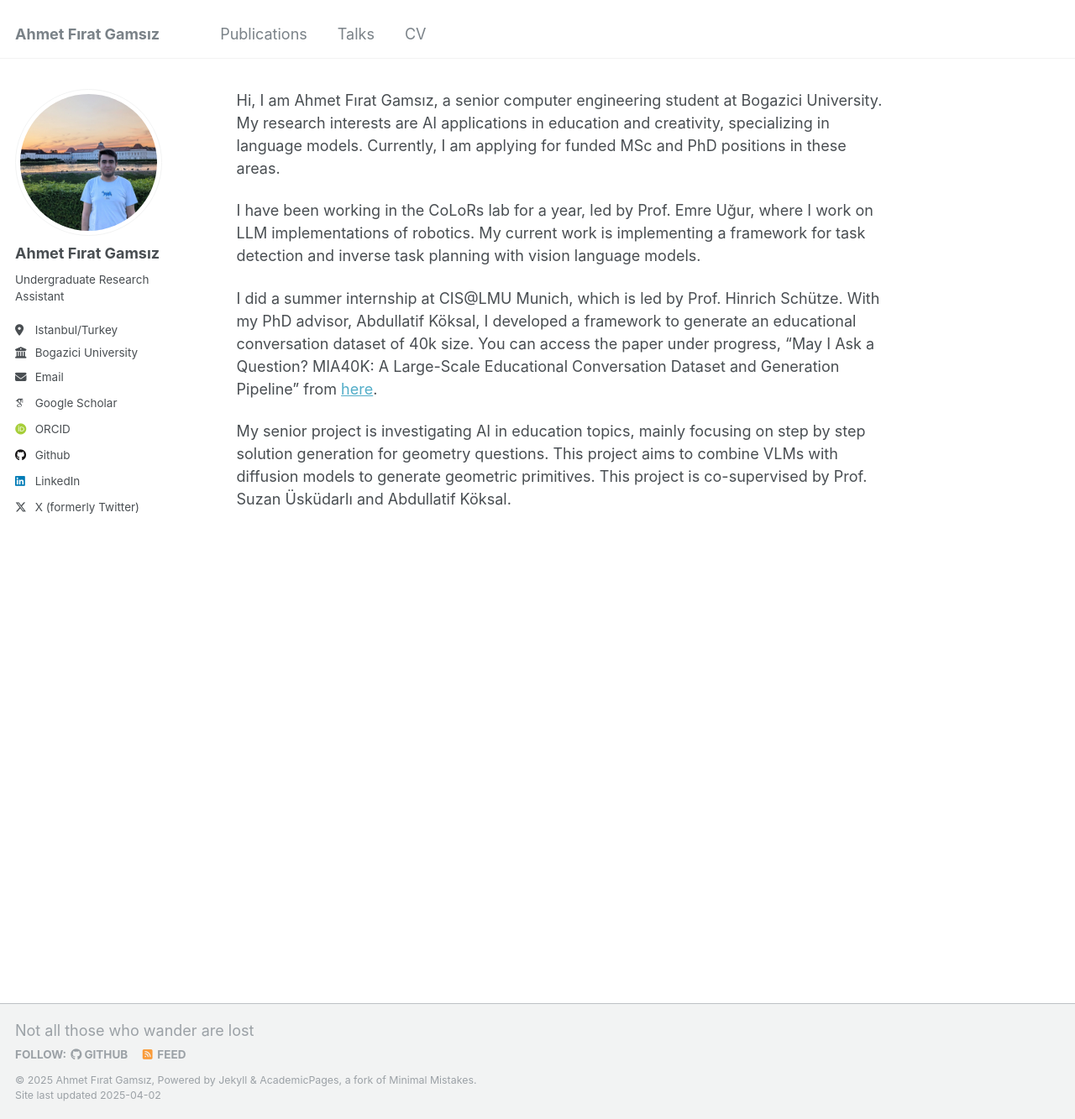
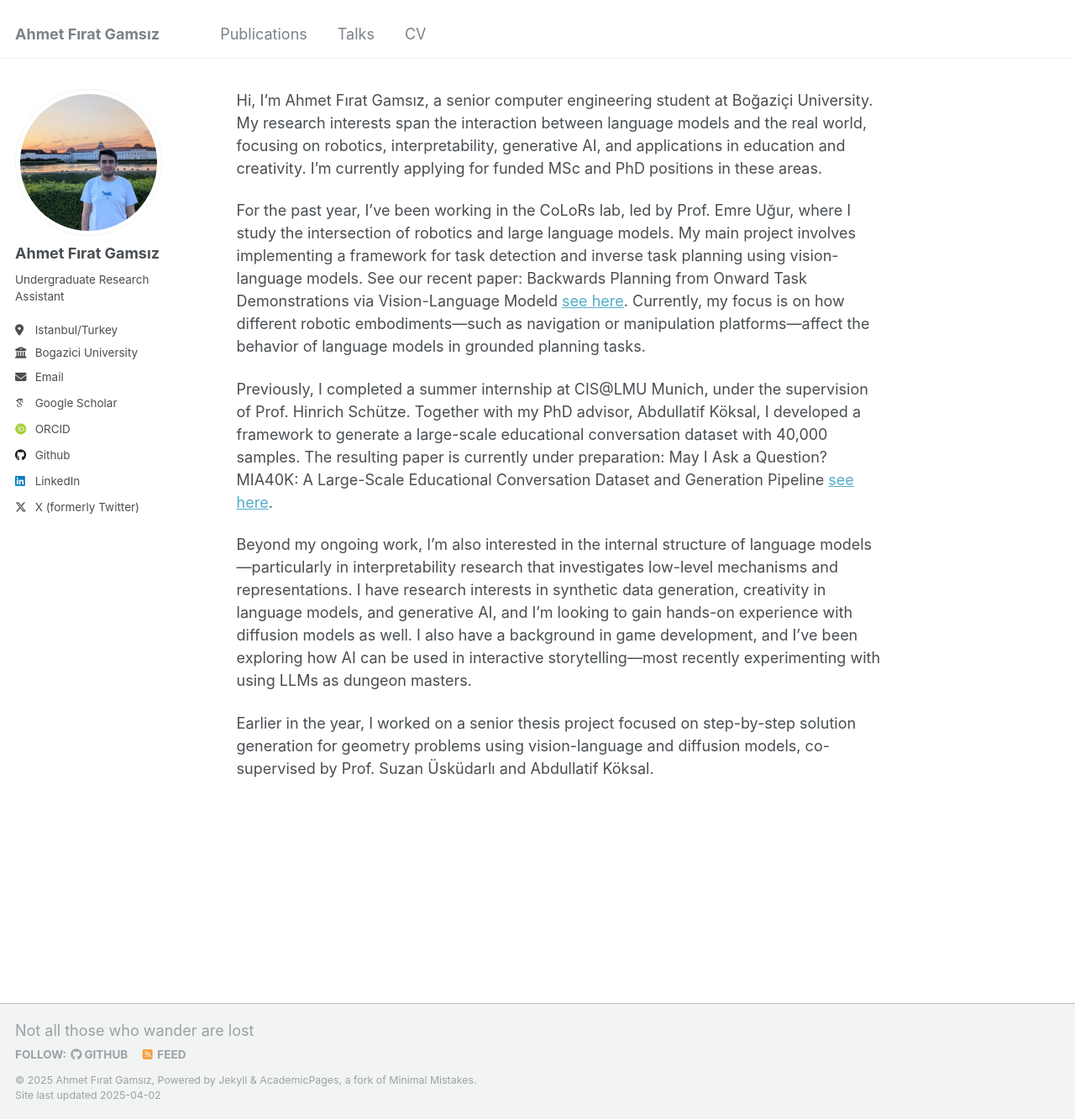
Before and after one commit to ahmetfirat23/ahmetfirat23.github.io, a Jekyll site: the page built from _pages/about.md, in a window 1280 px wide and 1333 px high. Shown: the whole window at 84% size. Built offline with Jekyll 4.4.1, drawn with Linux system fonts in a browser that asks for light colours; some web fonts are replaced.

Commit message:
Update about.md

```diff
--- a/_pages/about.md
+++ b/_pages/about.md
@@ -7,10 +7,12 @@ redirect_from:
   - /about.html
 ---
 
-Hi, I am Ahmet Fırat Gamsız, a senior computer engineering student at Bogazici University. My research interests are AI applications in education and creativity, specializing in language models. Currently, I am applying for funded MSc and PhD positions in these areas.
+Hi, I’m Ahmet Fırat Gamsız, a senior computer engineering student at Boğaziçi University. My research interests span the interaction between language models and the real world, focusing on robotics, interpretability, generative AI, and applications in education and creativity. I'm currently applying for funded MSc and PhD positions in these areas.
 
-I have been working in the CoLoRs lab for a year, led by Prof. Emre Uğur, where I work on LLM implementations of robotics. My current work is implementing a framework for task detection and inverse task planning with vision language models.
+For the past year, I’ve been working in the CoLoRs lab, led by Prof. Emre Uğur, where I study the intersection of robotics and large language models. My main project involves implementing a framework for task detection and inverse task planning using vision-language models. See our recent paper: Backwards Planning from Onward Task Demonstrations via Vision-Language Modeld [see here](https://ahmetfirat23.github.io/publication/BackwardsPlanning). Currently, my focus is on how different robotic embodiments—such as navigation or manipulation platforms—affect the behavior of language models in grounded planning tasks.
 
-I did a summer internship at CIS@LMU Munich, which is led by Prof. Hinrich Schütze. With my PhD advisor, Abdullatif Köksal, I developed a framework to generate an educational conversation dataset of 40k size. You can access the paper under progress, "May I Ask a Question? MIA40K: A Large-Scale Educational Conversation Dataset and Generation Pipeline" from [here](https://ahmetfirat23.github.io/publication/MIA).
+Previously, I completed a summer internship at CIS@LMU Munich, under the supervision of Prof. Hinrich Schütze. Together with my PhD advisor, Abdullatif Köksal, I developed a framework to generate a large-scale educational conversation dataset with 40,000 samples. The resulting paper is currently under preparation: May I Ask a Question? MIA40K: A Large-Scale Educational Conversation Dataset and Generation Pipeline [see here](https://ahmetfirat23.github.io/publication/MIA).
 
-My senior project is investigating AI in education topics, mainly focusing on step by step solution generation for geometry questions. This project aims to combine VLMs with diffusion models to generate geometric primitives. This project is co-supervised by Prof. Suzan Üsküdarlı and Abdullatif Köksal.
+Beyond my ongoing work, I’m also interested in the internal structure of language models—particularly in interpretability research that investigates low-level mechanisms and representations. I have research interests in synthetic data generation, creativity in language models, and generative AI, and I’m looking to gain hands-on experience with diffusion models as well. I also have a background in game development, and I’ve been exploring how AI can be used in interactive storytelling—most recently experimenting with using LLMs as dungeon masters.
+
+Earlier in the year, I worked on a senior thesis project focused on step-by-step solution generation for geometry problems using vision-language and diffusion models, co-supervised by Prof. Suzan Üsküdarlı and Abdullatif Köksal.
```
